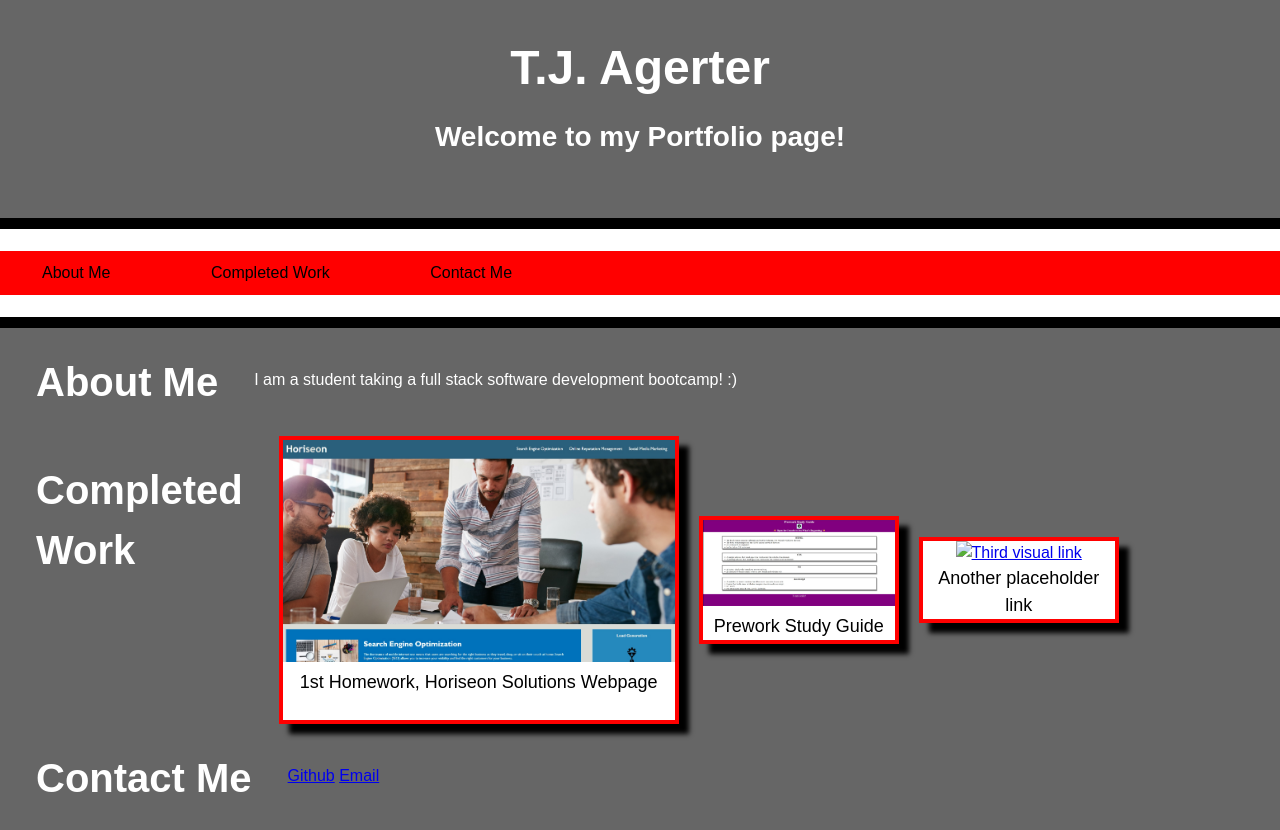
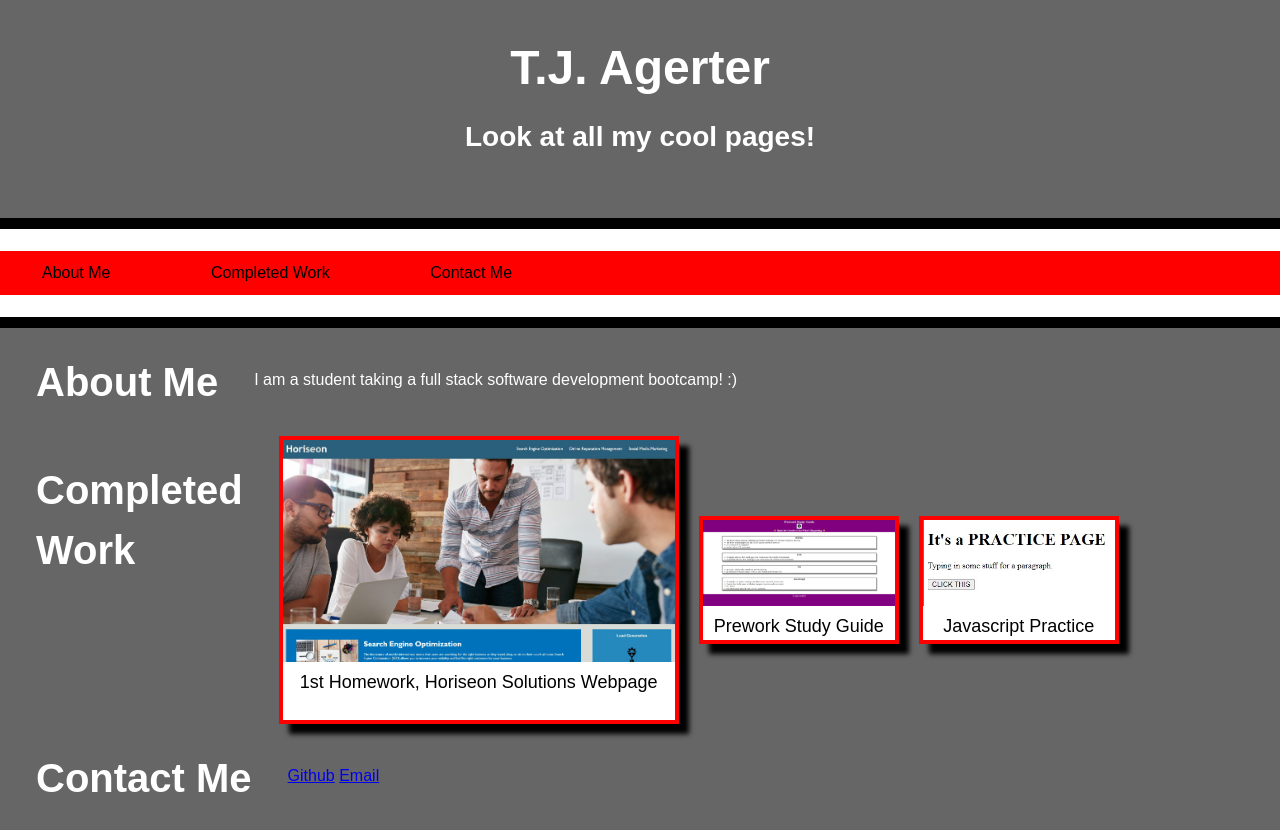
Before and after one commit to Yajiit/Homework02, a plain HTML site: page index.html in a window 1280 px wide. Drawn offline with Linux system fonts and the light colour scheme.

Commit message:
added third link to completed work

```diff
--- a/index.html
+++ b/index.html
@@ -12,7 +12,7 @@
   <!-- HEADER START -->
 	<header>
 		<h1>T.J. Agerter</h1>
-		<h2>Welcome to my Portfolio page!</h2>
+		<h2>Look at all my cool pages!</h2>
 	</header>
 <!-- HEADER END -->
 
@@ -56,8 +56,8 @@
             <p>Prework Study Guide</p>
           </section>
           <section class="portfolio-button">
-            <a href="page3.html"><img src="./assets/03 Picture.jpg" alt="Third visual link"></a>
-            <p>Another placeholder link</p>
+            <a href="https://yajiit.github.io/JS01"><img src="./assets/images/03JSPractice.jpg" alt="Simple Javascript Practice Page"></a>
+            <p>Javascript Practice</p>
           </section>
         </section>
       </div>
```
Also changed, not shown: assets/images/03JSPractice.jpg (added).
